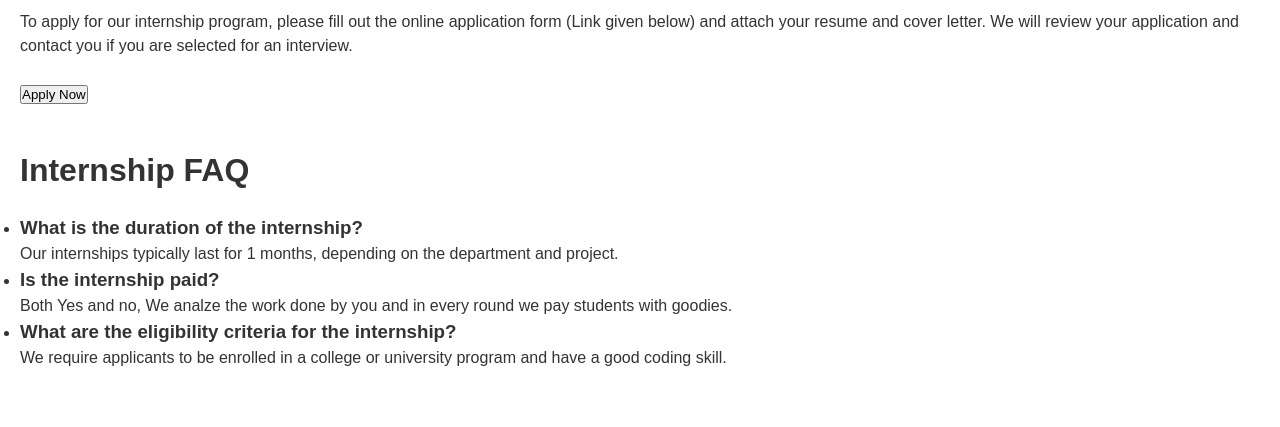
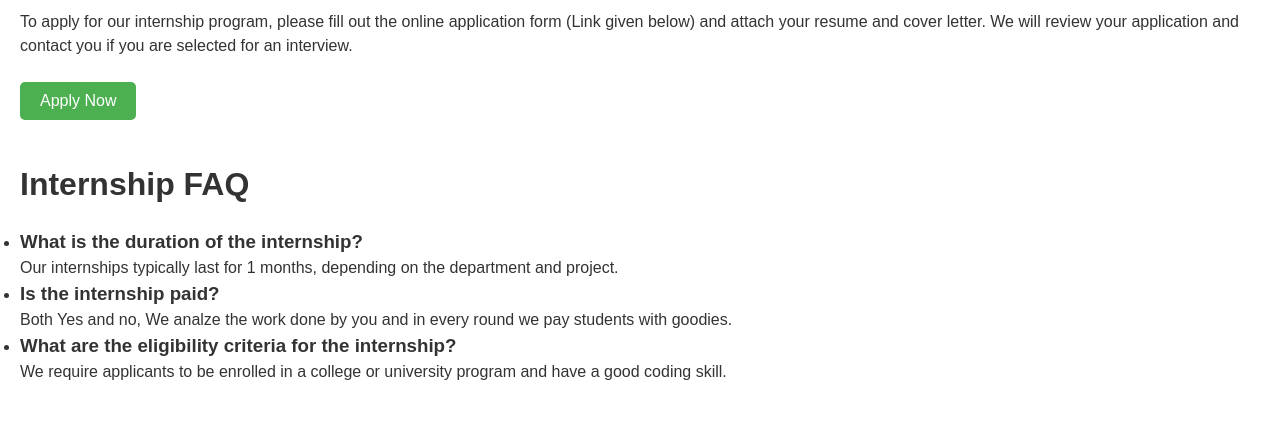
Before and after one commit to devcodes24x7/Devcreates1, a plain HTML site: page index.html in a window 1280 px wide. Shown: the part 573-1000 px from the top of the page. Drawn offline with Linux system fonts and the light colour scheme.

Commit message:
Update index.html

```diff
--- a/index.html
+++ b/index.html
@@ -46,6 +46,20 @@ nav a {
   text-decoration: none;
 }
 
+
+.my-button {
+  background-color: #4CAF50; /* Green */
+  border: none;
+  color: white;
+  padding: 10px 20px;
+  text-align: center;
+  text-decoration: none;
+  display: inline-block;
+  font-size: 16px;
+  border-radius: 5px;
+}
+
+
 main {
   padding: 20px;
 }
@@ -85,7 +99,7 @@ h2 {
       <section id="application-process">
         <h2>Application Process</h2>
         <p>To apply for our internship program, please fill out the online application form (Link given below) and attach your resume and cover letter. We will review your application and contact you if you are selected for an interview.</p>
-        <br><a href="https://forms.gle/nDgtVkYXSNAncGPn9"><button>Apply Now</button></a>
+        <br><a href="https://forms.gle/nDgtVkYXSNAncGPn9"><button class="my-button">Apply Now</button></a>
       </section>
       <section id="internship-faq">
         <h2>Internship FAQ</h2>
```
